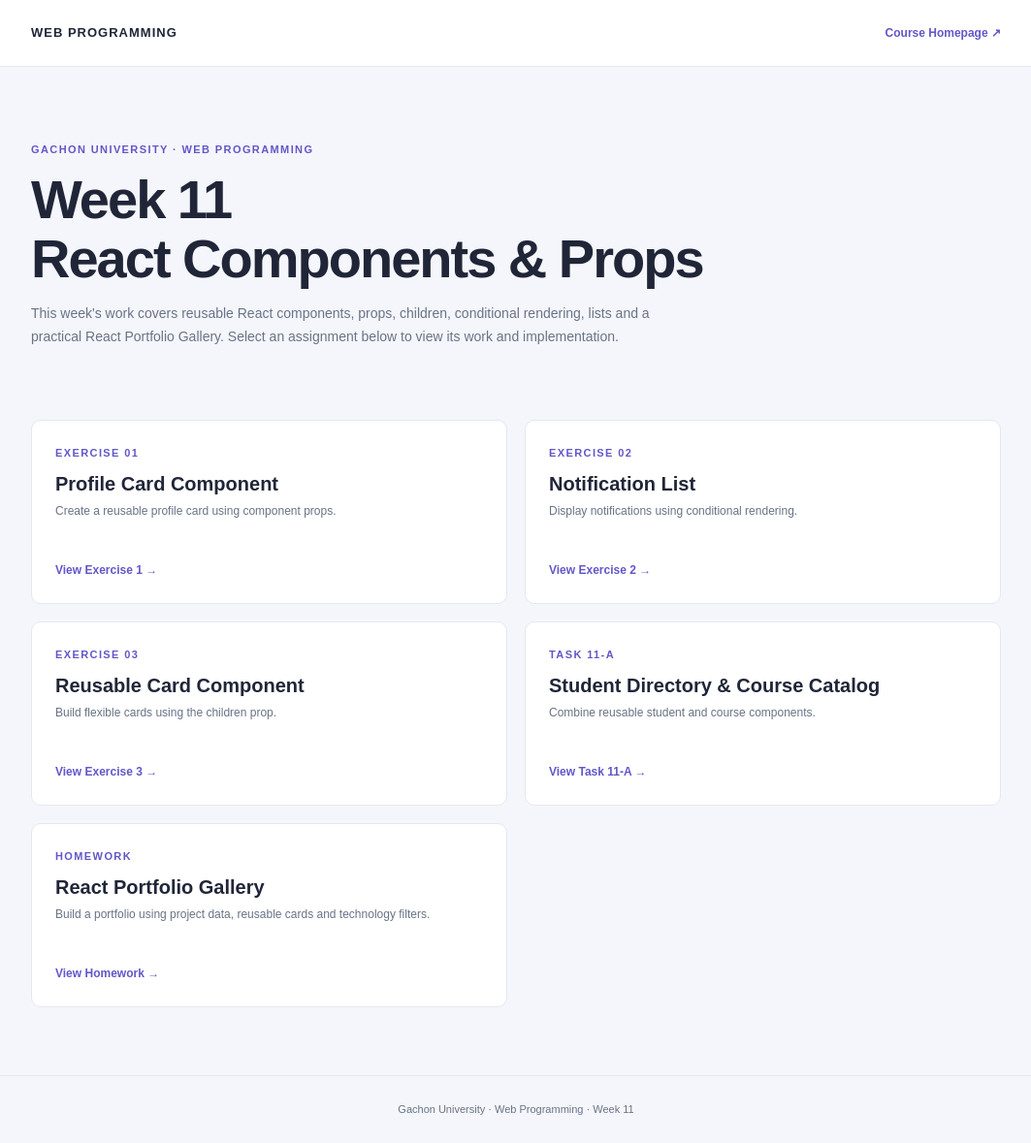
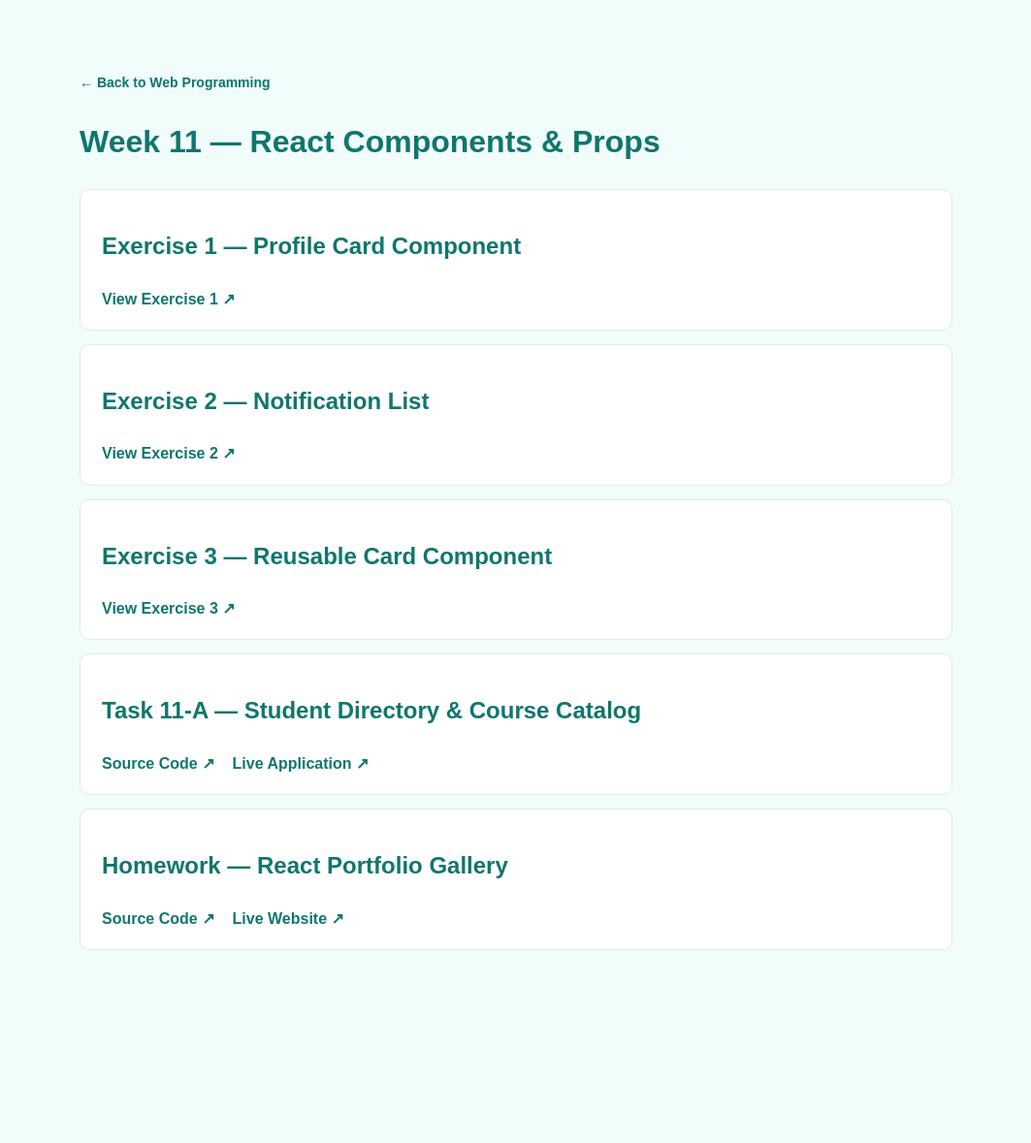
Before and after one commit to ERDENETSOGT-DELGERBAT/Web-Programming, a plain HTML site: page Week 11/index.html in a window 1280 px wide. Shown: the whole page at 97% size, without its empty margins (108-1171 px from the left). After the commit the page ends 1054 px from the top, so only its background shows below. Drawn offline with Linux system fonts and the light colour scheme.

Commit message:
Update index.html

```diff
--- a/Week 11/index.html
+++ b/Week 11/index.html
@@ -4,75 +4,87 @@
 <head>
   <meta charset="UTF-8">
   <meta name="viewport" content="width=device-width, initial-scale=1.0">
-  <title>Week 11 | React Components and Props</title>
-  <link rel="stylesheet" href="./week11.css">
+  <title>Week 11 - React Components & Props</title>
+  <style>
+    body {
+      font-family: Arial, Helvetica, sans-serif;
+      max-width: 900px;
+      margin: 40px auto;
+      padding: 20px;
+      background: #f0fdfa;
+      color: #1e293b;
+      line-height: 1.7;
+    }
+
+    h1, h2 { color: #0f766e; }
+
+    .item {
+      padding: 18px 22px;
+      margin: 14px 0;
+      background: white;
+      border: 1px solid #e2e8f0;
+      border-radius: 10px;
+    }
+
+    a {
+      color: #0f766e;
+      font-weight: bold;
+      text-decoration: none;
+    }
+
+    a:hover { text-decoration: underline; }
+
+    .links {
+      display: flex;
+      flex-wrap: wrap;
+      gap: 18px;
+    }
+
+    p { color: #64748b; font-size: 14px; }
+  </style>
 </head>
 <body>
 
-<header class="topbar">
-  <nav class="nav">
-    <a class="brand" href="../index.html">WEB PROGRAMMING</a>
-    <a href="../index.html">Course Homepage ↗</a>
-  </nav>
-</header>
+  <p><a href="../index.html">← Back to Web Programming</a></p>
 
-<main class="container">
+  <h1>Week 11 — React Components & Props</h1>
 
-  <section class="hero">
-    <p class="eyebrow">GACHON UNIVERSITY · WEB PROGRAMMING</p>
-    <h1>Week 11<br>React Components & Props</h1>
-    <p class="intro">
-      This week's work covers reusable React components, props,
-      children, conditional rendering, lists and a practical
-      React Portfolio Gallery. Select an assignment below to
-      view its work and implementation.
-    </p>
-  </section>
+  <div class="item">
+    <h2>Exercise 1 — Profile Card Component</h2>
+    <div class="links">
+      <a href="https://github.com/ERDENETSOGT-DELGERBAT/task11/blob/main/src/ProfileCard.jsx" target="_blank">View Exercise 1 ↗</a>
+    </div>
+  </div>
 
-  <section class="assignment-grid">
+  <div class="item">
+    <h2>Exercise 2 — Notification List</h2>
+    <div class="links">
+      <a href="https://github.com/ERDENETSOGT-DELGERBAT/task11/blob/main/src/NotificationList.jsx" target="_blank">View Exercise 2 ↗</a>
+    </div>
+  </div>
 
-    <a class="assignment-card" href="./exercise-1.html">
-      <span class="item-label">Exercise 01</span>
-      <h2>Profile Card Component</h2>
-      <p>Create a reusable profile card using component props.</p>
-      <span class="card-link">View Exercise 1 →</span>
-    </a>
+  <div class="item">
+    <h2>Exercise 3 — Reusable Card Component</h2>
+    <div class="links">
+      <a href="https://github.com/ERDENETSOGT-DELGERBAT/task11/blob/main/src/Card.jsx" target="_blank">View Exercise 3 ↗</a>
+    </div>
+  </div>
 
-    <a class="assignment-card" href="./exercise-2.html">
-      <span class="item-label">Exercise 02</span>
-      <h2>Notification List</h2>
-      <p>Display notifications using conditional rendering.</p>
-      <span class="card-link">View Exercise 2 →</span>
-    </a>
+  <div class="item">
+    <h2>Task 11-A — Student Directory & Course Catalog</h2>
+    <div class="links">
+      <a href="https://github.com/ERDENETSOGT-DELGERBAT/task11" target="_blank">Source Code ↗</a>
+      <a href="https://erdenetsogt-delgerbat.github.io/task11/" target="_blank">Live Application ↗</a>
+    </div>
+  </div>
 
-    <a class="assignment-card" href="./exercise-3.html">
-      <span class="item-label">Exercise 03</span>
-      <h2>Reusable Card Component</h2>
-      <p>Build flexible cards using the children prop.</p>
-      <span class="card-link">View Exercise 3 →</span>
-    </a>
-
-    <a class="assignment-card" href="./task-11-a.html">
-      <span class="item-label">Task 11-A</span>
-      <h2>Student Directory & Course Catalog</h2>
-      <p>Combine reusable student and course components.</p>
-      <span class="card-link">View Task 11-A →</span>
-    </a>
-
-    <a class="assignment-card" href="./homework.html">
-      <span class="item-label">Homework</span>
-      <h2>React Portfolio Gallery</h2>
-      <p>Build a portfolio using project data, reusable cards and technology filters.</p>
-      <span class="card-link">View Homework →</span>
-    </a>
-
-  </section>
-
-</main>
-
-<footer>
-  Gachon University · Web Programming · Week 11
-</footer>
+  <div class="item">
+    <h2>Homework — React Portfolio Gallery</h2>
+    <div class="links">
+      <a href="https://github.com/ERDENETSOGT-DELGERBAT/portfolio" target="_blank">Source Code ↗</a>
+      <a href="https://erdenetsogt-delgerbat.github.io/portfolio/" target="_blank">Live Website ↗</a>
+    </div>
+  </div>
 
 </body>
 </html>
```
